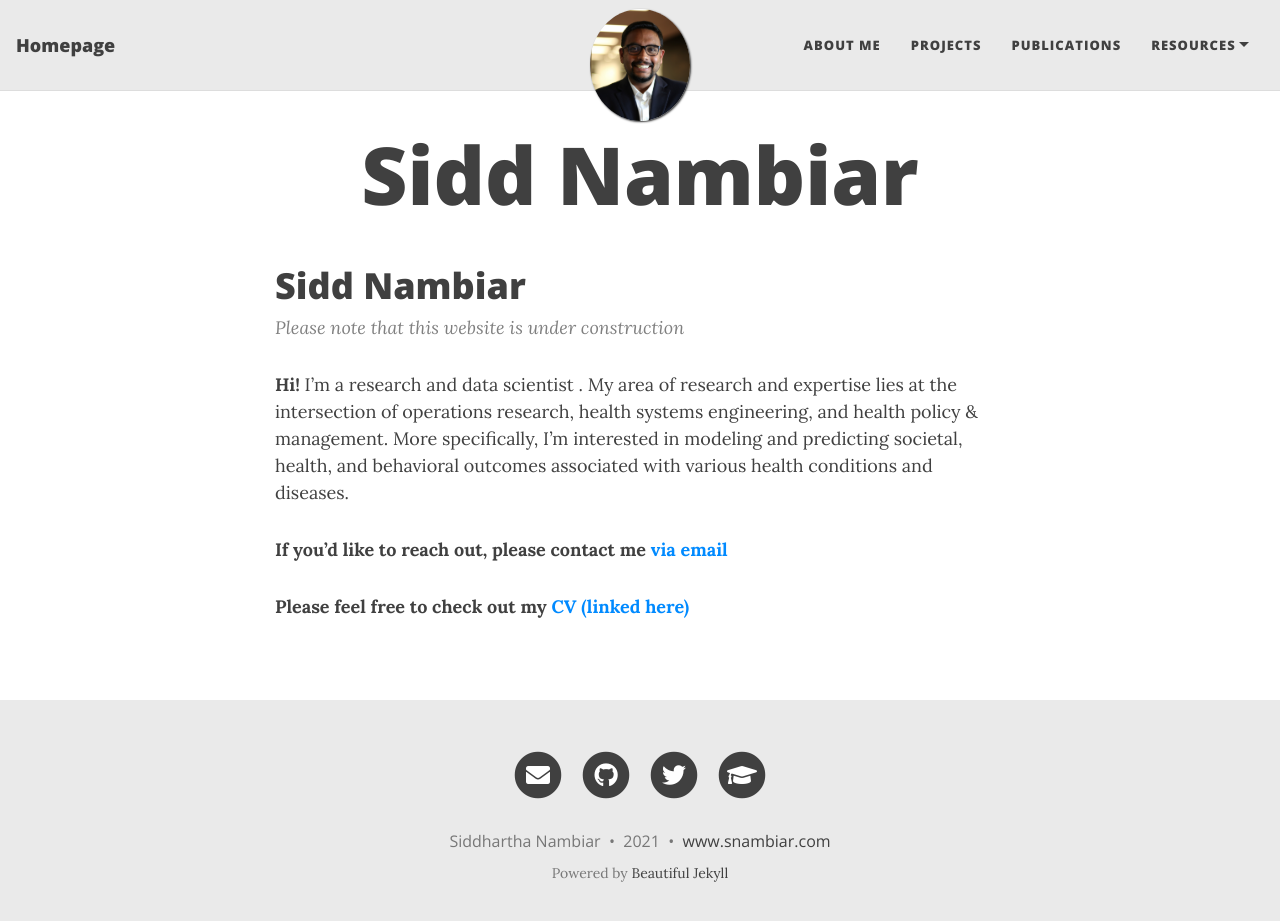
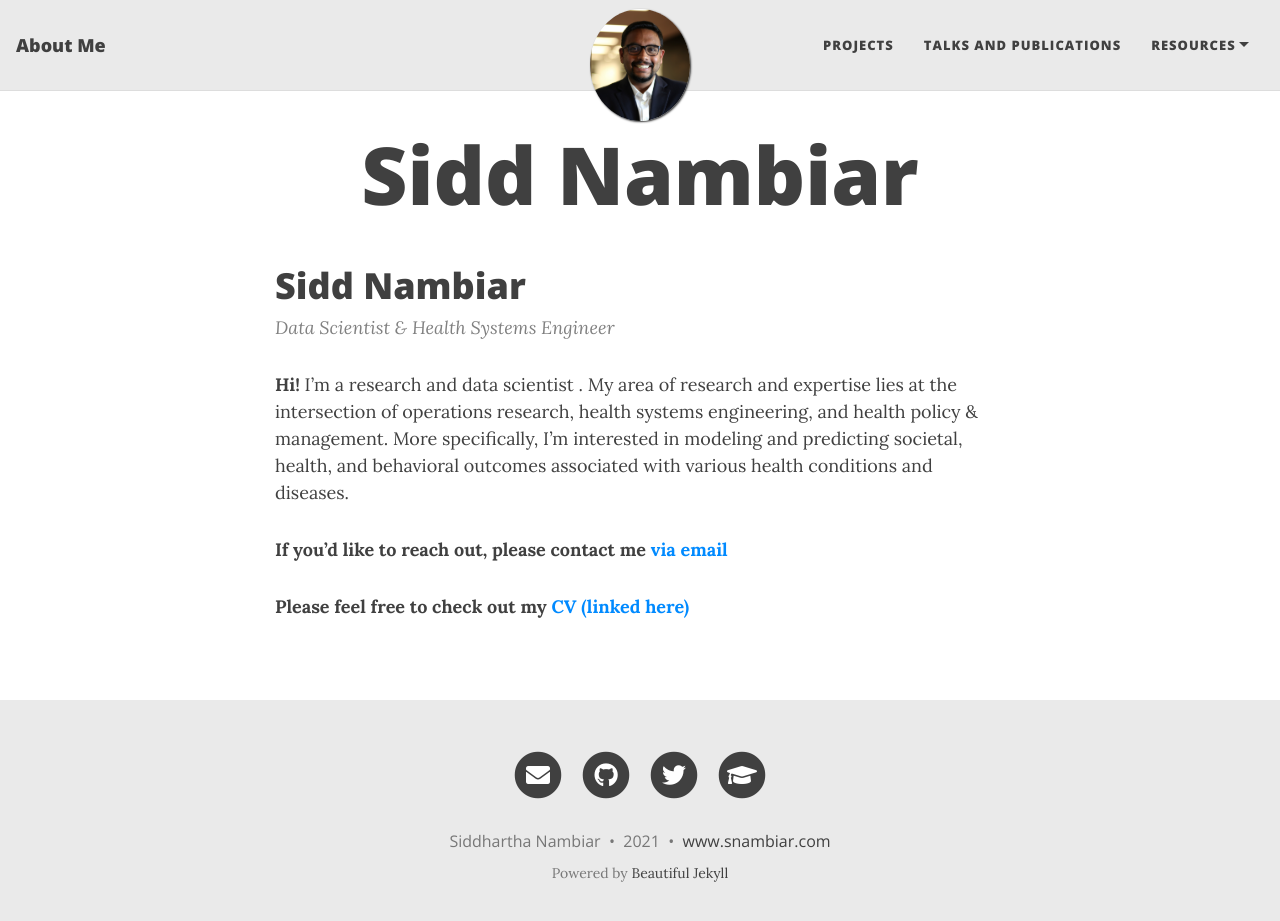
Before and after one commit to sidscorp/snambiar, a Jekyll site: the page built from index.md, in a window 1280 px wide and 934 px high. Shown: the top 921 px of the window. Built offline with Jekyll 4.4.1, drawn with Linux system fonts in a browser that asks for light colours; nearby versions of some CDN libraries; our own code applies the rules of GitHub Pages for plain Markdown files; the list of posts is cut into pages by our own code.

Commit message:
Config and index changes

```diff
--- a/_config.yml
+++ b/_config.yml
@@ -6,7 +6,7 @@
 # --- Required options --- #
 
 # Name of website
-title: Homepage
+title: About Me
 
 # Your name to show in the footer
 author: Siddhartha Nambiar
@@ -14,12 +14,11 @@ author: Siddhartha Nambiar
 # --- List of links in the navigation bar --- #
 
 navbar-links:
-  About Me: "aboutme"
   Projects: "projects"
-  Publications: "publications"
+  Talks and Publications: "publications"
   Resources:
-    - National Center for Human Factors in Healthcare: "https://www.medicalhumanfactors.net/"
     - Build websites like this: "https://programminghistorian.org/en/lessons/building-static-sites-with-jekyll-github-pages"
+   #About Me: "aboutme"
 
 # --- Logo --- #
 
--- a/index.md
+++ b/index.md
@@ -1,5 +1,5 @@
 # Sidd Nambiar
-> Please note that this website is under construction
+> Data Scientist & Health Systems Engineer
 
 **Hi!** I'm a research and data scientist . My area of research and expertise lies at the intersection of operations research, health systems engineering, and health policy & management. More specifically, I'm interested in modeling and predicting societal, health, and behavioral outcomes associated with various health conditions and diseases.
 
```
